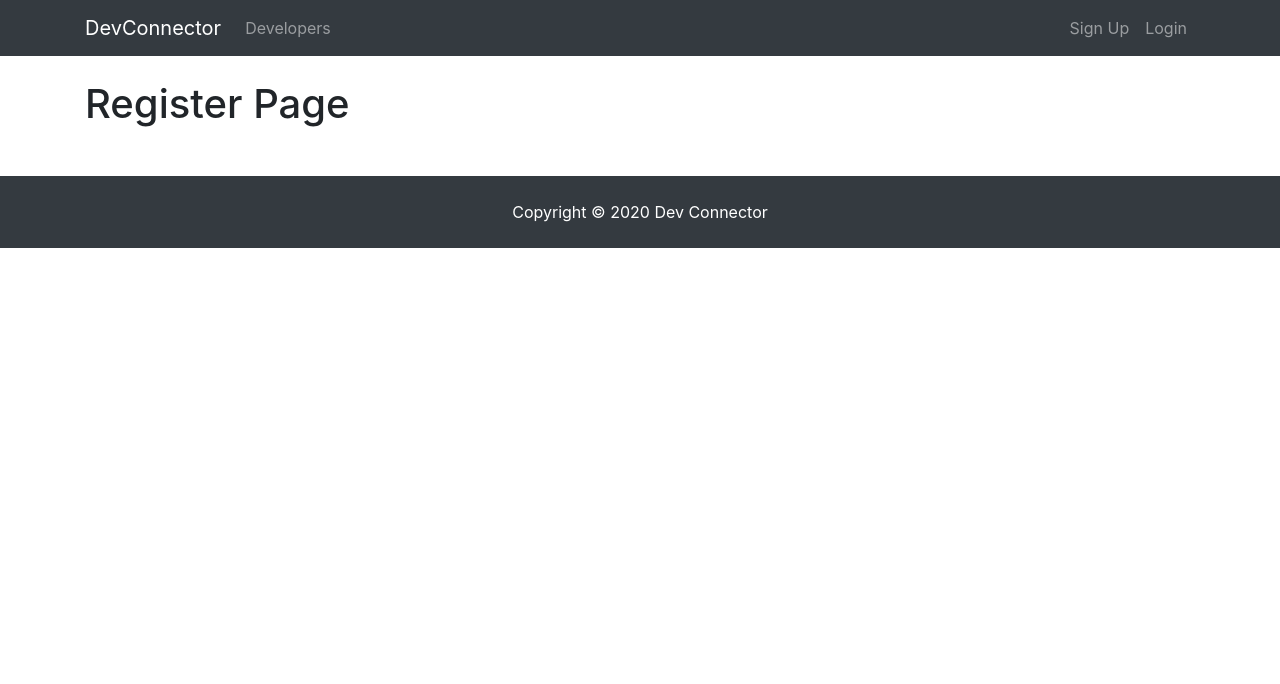
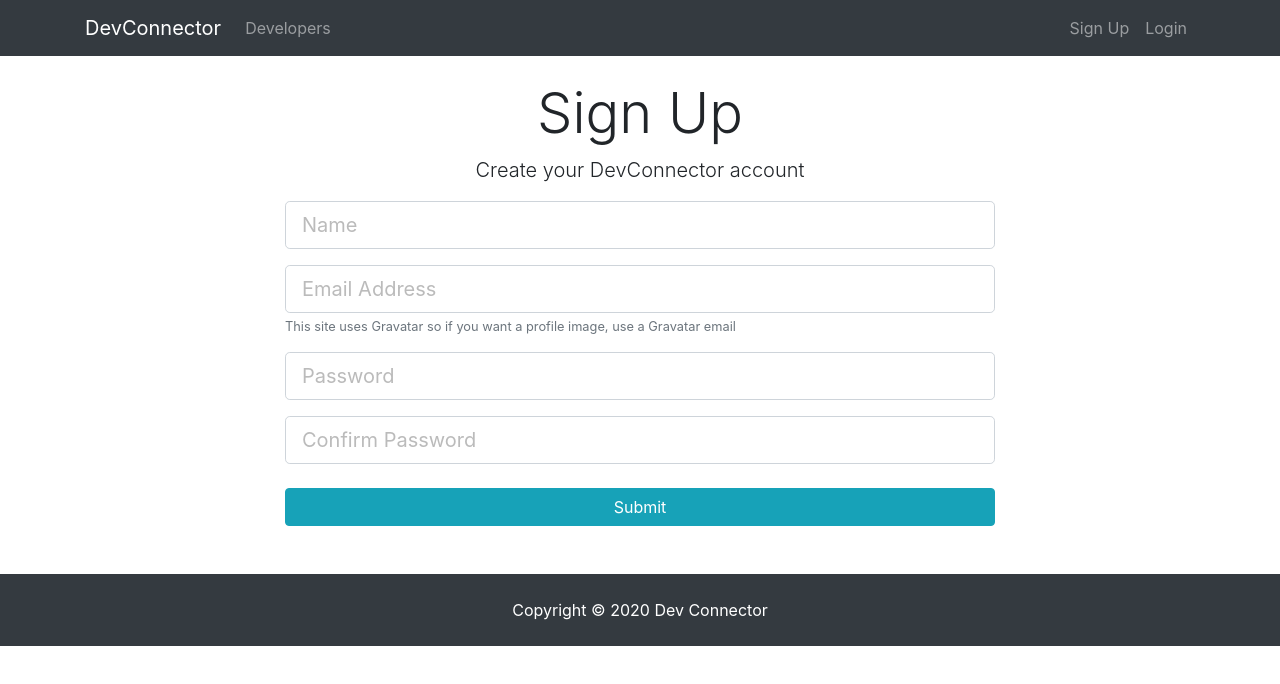
Before and after one commit to lamcnguyen89/Cocial-Media-Application-React-Redux, a React (Create React App) app in the folder client/: page /register in a window 1280 px wide. Shown: the top 684 px of the page. Built offline with nearby package versions, Linux system fonts and the light colour scheme.

Commit message:
Added a basic register page using local state.

```diff
--- a/client/src/components/authentication/Register.js
+++ b/client/src/components/authentication/Register.js
@@ -1,13 +1,103 @@
-import React, { Component } from 'react'
+import React, { Component } from "react";
 
- class Register extends Component {
-    render() {
-        return (
-            <div>
-                <h1>Register Page</h1>
+class Register extends Component {
+  constructor() {
+    super();
+    this.state = {
+      name: "",
+      email: "",
+      password: "",
+      password2: "",
+      errors: {},
+    };
+
+    this.onChange = this.onChange.bind(this);
+    this.onSubmit =this.onSubmit.bind(this);
+  }
+
+  onChange(e) {
+    this.setState({ [e.target.name]: e.target.value });
+  };
+
+  onSubmit(e) {
+    e.preventDefault();
+    const newUser = {
+        name: this.state.name,
+        email: this.state.email,
+        password: this.state.password,
+        password2: this.state.password2
+    }
+    console.log(newUser);
+  };
+
+  render() {
+    return (
+      <div>
+        <div className="register">
+          <div className="container">
+            <div className="row">
+              <div className="col-md-8 m-auto">
+                <h1 className="display-4 text-center">Sign Up</h1>
+                <p className="lead text-center">
+                  Create your DevConnector account
+                </p>
+                <form onSubmit={this.onSubmit}>
+                  <div className="form-group">
+                    <input
+                      type="text"
+                      className="form-control form-control-lg"
+                      placeholder="Name"
+                      name="name"
+                      value={this.state.name}
+                      onChange={this.onChange}
+                    />
+                  </div>
+                  <div className="form-group">
+                    <input
+                      type="email"
+                      className="form-control form-control-lg"
+                      placeholder="Email Address"
+                      name="email"
+                      value={this.state.email}
+                      onChange={this.onChange}
+                    />
+                    <small className="form-text text-muted">
+                      This site uses Gravatar so if you want a profile image,
+                      use a Gravatar email
+                    </small>
+                  </div>
+                  <div className="form-group">
+                    <input
+                      type="password"
+                      className="form-control form-control-lg"
+                      placeholder="Password"
+                      name="password"
+                      value={this.state.password}
+                      onChange={this.onChange}
+                    />
+                  </div>
+                  <div className="form-group">
+                    <input
+                      type="password"
+                      className="form-control form-control-lg"
+                      placeholder="Confirm Password"
+                      name="password2"
+                      value={this.state.password2}
+                      onChange={this.onChange}
+                    />
+                  </div>
+                  <input
+                    type="submit"
+                    className="btn btn-info btn-block mt-4"
+                  />
+                </form>
+              </div>
             </div>
-        )
-    }
+          </div>
+        </div>
+      </div>
+    );
+  }
 }
 
 export default Register;
```
